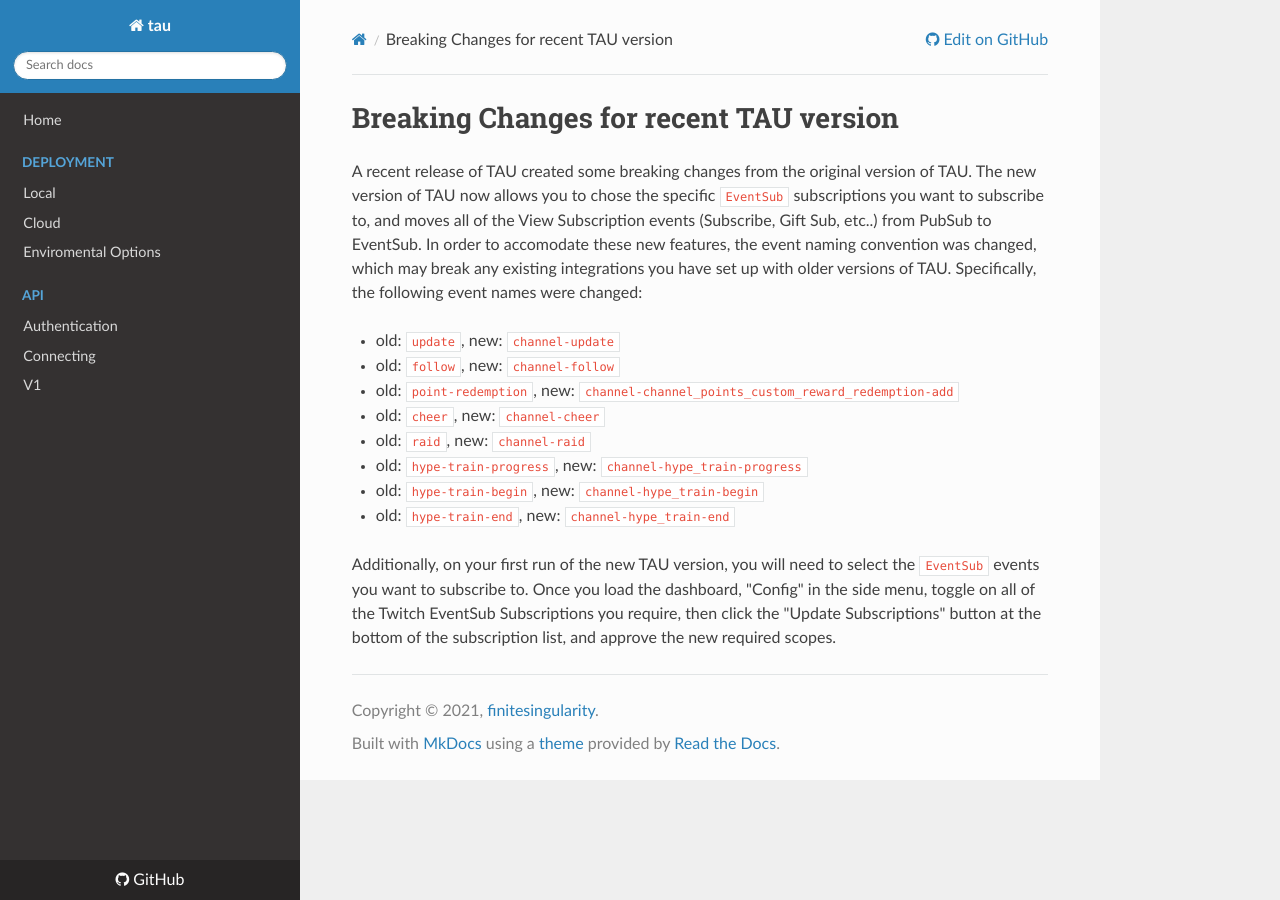
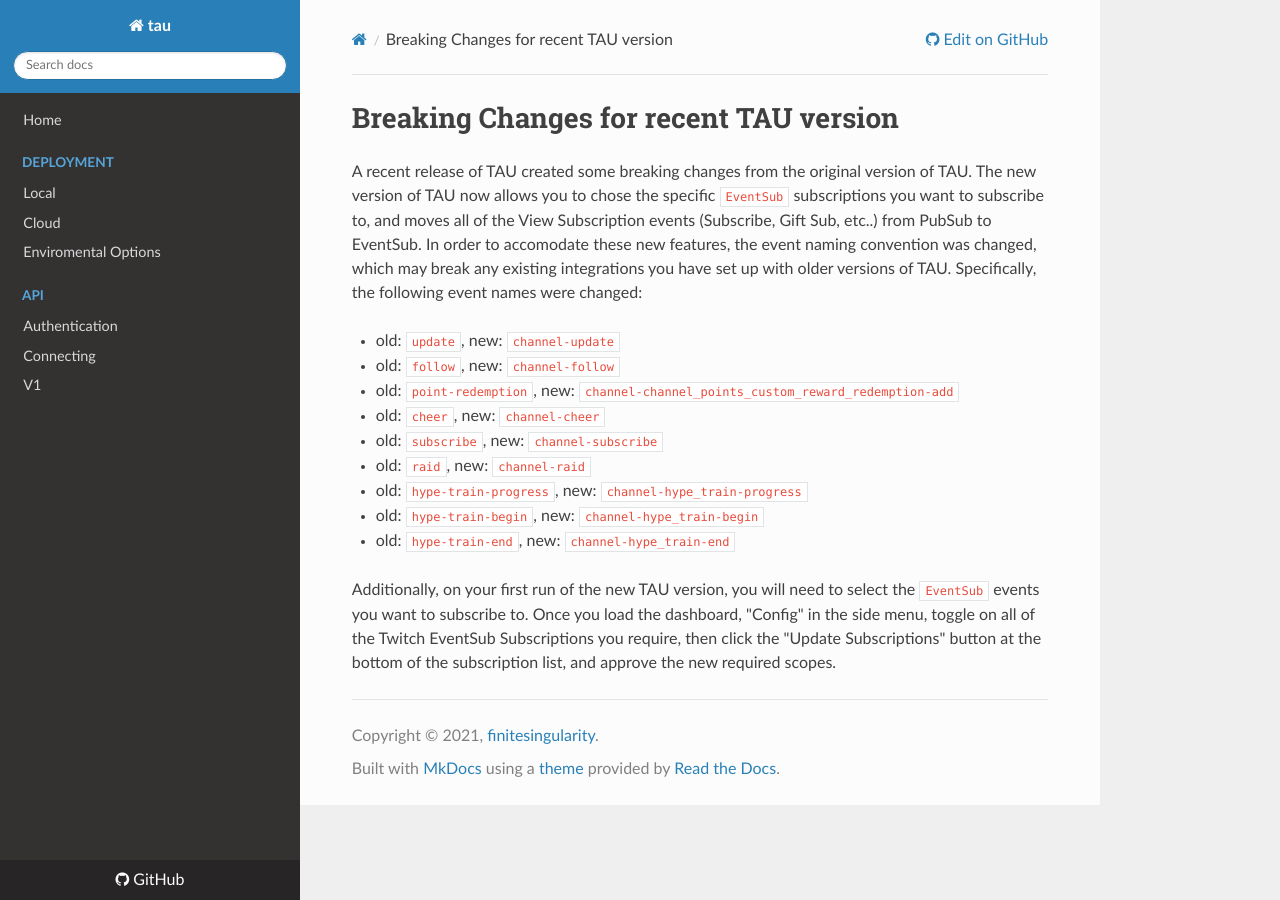
Before and after one commit to Team-TAU/tau, an MkDocs documentation site: the page built from docs/new_tau_changes.md, in a window 1280 px wide. Built offline with MkDocs 1.6.1, drawn with Linux system fonts in a browser that asks for light colours; nearby versions of some CDN libraries.

Commit message:
Update new_tau_changes.md

```diff
--- a/docs/new_tau_changes.md
+++ b/docs/new_tau_changes.md
@@ -6,6 +6,7 @@ A recent release of TAU created some breaking changes from the original version
 - old: `follow`, new: `channel-follow`
 - old: `point-redemption`, new: `channel-channel_points_custom_reward_redemption-add`
 - old: `cheer`, new: `channel-cheer`
+- old: `subscribe`, new: `channel-subscribe`
 - old: `raid`, new: `channel-raid`
 - old: `hype-train-progress`, new: `channel-hype_train-progress`
 - old: `hype-train-begin`, new: `channel-hype_train-begin`
```
